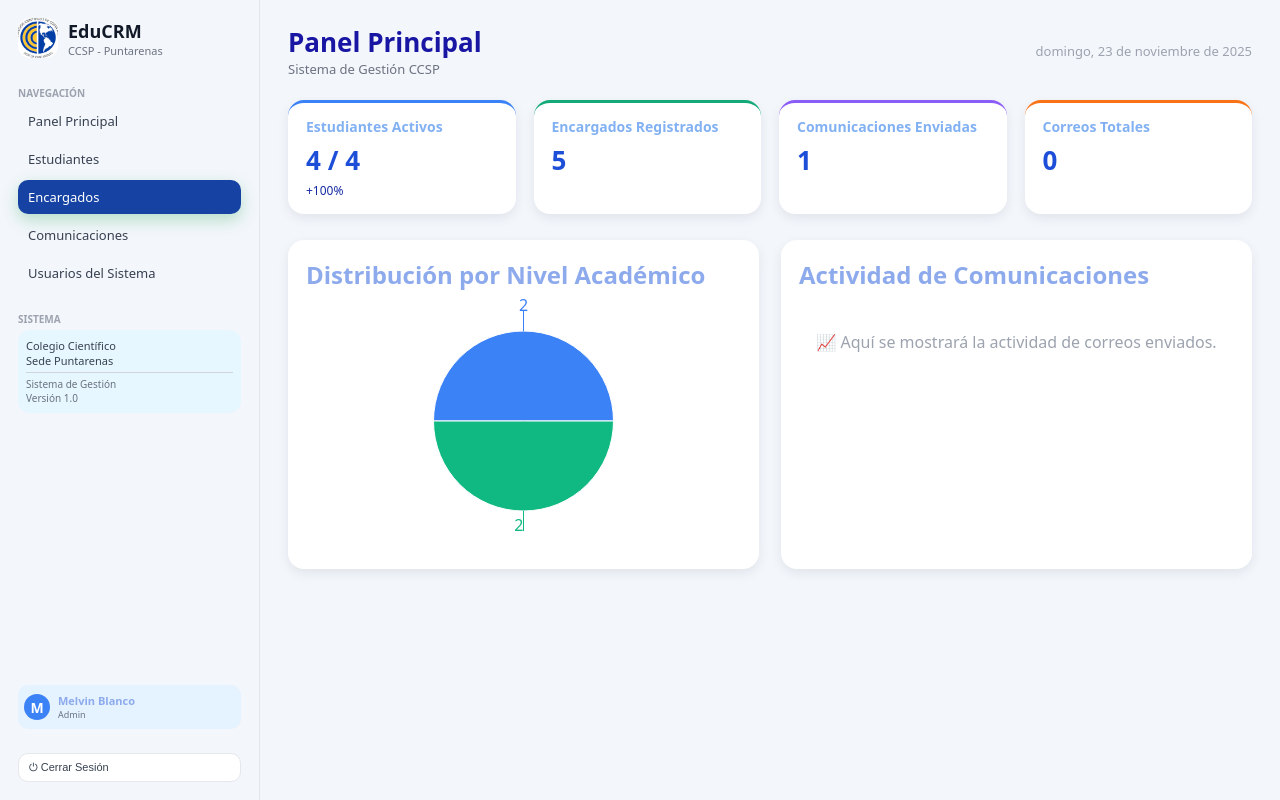
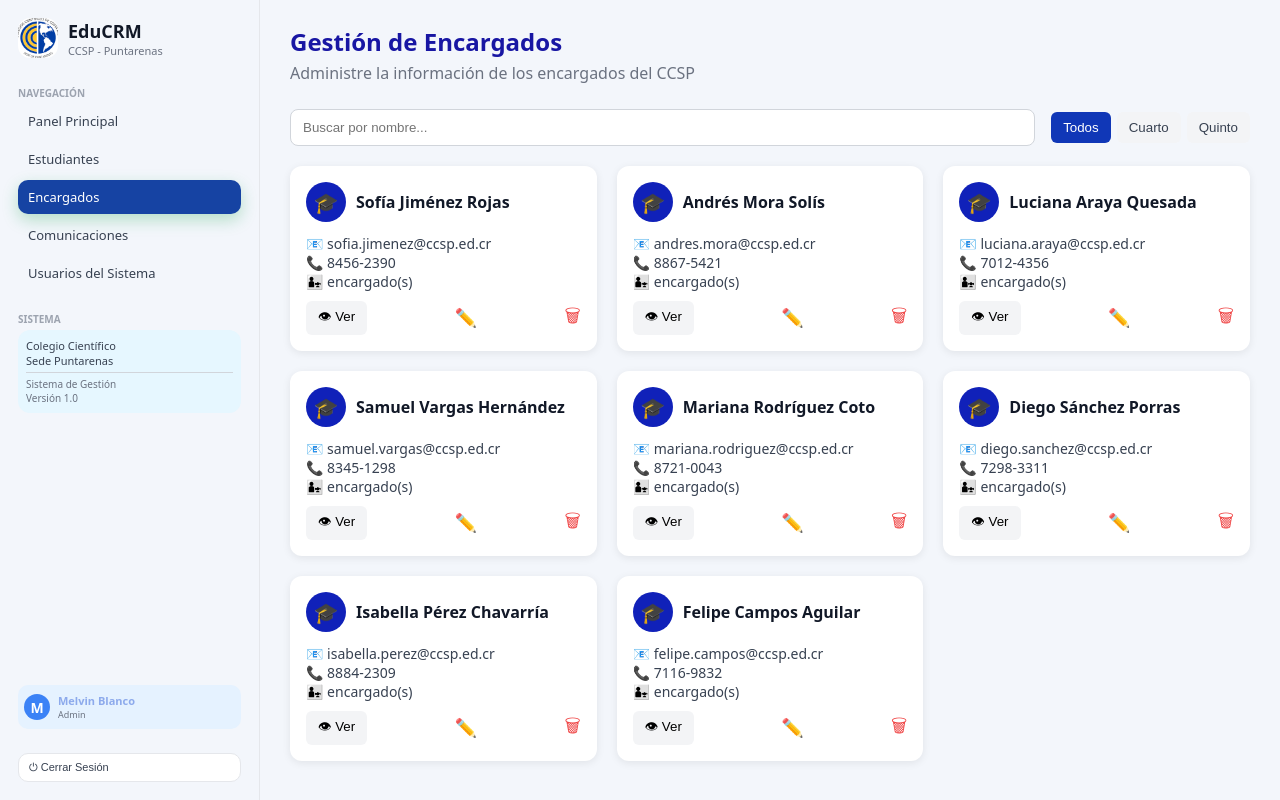
Before and after one commit to melvinpro1/educrm, a React (Create React App) app: page / in a window 1280 px wide. Both pictures are taken after a click on the item "Encargados". Built offline with nearby package versions, Linux system fonts and the light colour scheme.

Commit message:
Se agrego una parte de la vista de engarcado

```diff
--- a/src/App.js
+++ b/src/App.js
@@ -3,6 +3,7 @@ import Sidebar from "./componentes/siderbar/Siderbar.jsx";
 import Home from "./paginas/Home";
 import "./index.css"; // si aquí tienes estilos globales
 import VistaEstudiante from "./paginas/VistaEstudiante.jsx";
+import VistaEncargados from "./paginas/VistaEncargado.jsx";
 
 function App() {
   // Estado global simple para saber qué vista mostrar
@@ -15,6 +16,8 @@ function App() {
         return <Home />;
       case "estudiantes":
         return <VistaEstudiante/>;
+         case "encargados":
+        return <VistaEncargados/>;
       default:
         return <Home />; // por si acaso
     }
--- /dev/null
+++ b/src/paginas/VistaEncargado.jsx
@@ -0,0 +1,140 @@
+import React, { useState } from "react";
+import "../recursos/estilos/VistaEstudiante.css";
+
+// 🔹 Datos de ejemplo. Luego se reemplazan con datos reales del backend.
+const datosIniciales = [
+  {
+    nombre: "Sofía Jiménez Rojas",
+    correo: "sofia.jimenez@ccsp.ed.cr",
+    telefono: "8456-2390",
+  },
+  {
+    nombre: "Andrés Mora Solís",
+    correo: "andres.mora@ccsp.ed.cr",
+    telefono: "8867-5421",
+  },
+  {
+    nombre: "Luciana Araya Quesada",
+    correo: "luciana.araya@ccsp.ed.cr",
+    telefono: "7012-4356",
+  },
+  {
+    nombre: "Samuel Vargas Hernández",
+    correo: "samuel.vargas@ccsp.ed.cr",
+    telefono: "8345-1298",
+  },
+  {
+    nombre: "Mariana Rodríguez Coto",
+    correo: "mariana.rodriguez@ccsp.ed.cr",
+    telefono: "8721-0043",
+  },
+  {
+    nombre: "Diego Sánchez Porras",
+    correo: "diego.sanchez@ccsp.ed.cr",
+    telefono: "7298-3311",
+  },
+  {
+    nombre: "Isabella Pérez Chavarría",
+    correo: "isabella.perez@ccsp.ed.cr",
+    telefono: "8884-2309",
+  },
+  {
+    nombre: "Felipe Campos Aguilar",
+    correo: "felipe.campos@ccsp.ed.cr",
+    telefono: "7116-9832",
+  },
+];
+
+//se debe cambiar los datos de ejemplo por datos reales del backend
+//se debe cambiar la forma de filtrar ya que esto esta relacionado con los estudiantes y no con los encargados
+function Engarcados() {
+  const [busqueda, setBusqueda] = useState("");
+  const [filtroNivel, setFiltroNivel] = useState("Todos");
+  const [estudiantes, setEstudiantes] = useState(datosIniciales);
+
+  // 🔹 Filtra por nivel
+  const filtrarPorNivel = (lista) => {
+    if (filtroNivel === "Todos") return lista;
+    return lista.filter((e) => e.nivel === filtroNivel);
+  };
+
+  // 🔹 Filtra por nombre o cédula
+  const filtrarPorBusqueda = (lista) =>
+    lista.filter(
+      (e) =>
+        e.nombre.toLowerCase().includes(busqueda.toLowerCase())
+    );
+
+  const encargadosFiltrados = filtrarPorBusqueda(
+    filtrarPorNivel(estudiantes)
+  );
+
+
+  // 🔹 MODO LISTA (vista normal)
+  return (
+    <div className="estudiantes">
+      {/* Encabezado con botón */}
+      <div className="estudiantes-header">
+        <div>
+          <h1>Gestión de Encargados</h1>
+          <p>Administre la información de los encargados del CCSP</p>
+        </div>
+
+      </div>
+
+      {/* Buscador + filtros */}
+      <div className="estudiantes-filtros">
+        <input
+          type="text"
+          placeholder="Buscar por nombre..."
+          value={busqueda}
+          onChange={(e) => setBusqueda(e.target.value)}
+        />
+
+        <div className="filtro-niveles">
+          {["Todos", "Cuarto Nivel", "Quinto Nivel"].map((nivel) => (
+            <button
+              key={nivel}
+              className={filtroNivel === nivel ? "activo" : ""}
+              onClick={() => setFiltroNivel(nivel)}
+            >
+              {nivel === "Todos"
+                ? "Todos"
+                : nivel === "Cuarto Nivel"
+                ? "Cuarto"
+                : "Quinto"}
+            </button>
+          ))}
+        </div>
+      </div>
+
+      {/* Tarjetas de encargados, se recicla el ccs de estudiantes  */}
+      <div className="estudiantes-grid">
+        {encargadosFiltrados.map((e) => (
+          <div  className="tarjeta-estudiante">
+            <div className="tarjeta-header">
+              <div className="tarjeta-icono">🎓</div>
+              <div>
+                <h3>{e.nombre}</h3>
+              </div>
+            </div>
+
+            <div className="tarjeta-detalle">
+              <p>📧 {e.correo}</p>
+              <p>📞 {e.telefono}</p>
+              <p>👨‍👧 {e.encargados} encargado(s)</p>
+            </div>
+
+            <div className="tarjeta-acciones">
+              <button className="btn-ver">👁 Ver</button>
+              <button className="btn-editar">✏️</button>
+              <button className="btn-eliminar">🗑</button>
+            </div>
+          </div>
+        ))}
+      </div>
+    </div>
+  );
+}
+
+export default Engarcados;
--- a/src/paginas/VistaEstudiante.jsx
+++ b/src/paginas/VistaEstudiante.jsx
@@ -10,7 +10,7 @@ const datosIniciales = [
     cedula: "207891234",
     nivel: "Cuarto Nivel",
     estado: "activo",
-    correo: "carlos.mora@ccsp.ed.cr",
+    correoInstitucional: "carlos.mora@ccsp.ed.cr",
     telefono: "7654-3210",
     encargados: 0,
   },
@@ -20,7 +20,7 @@ const datosIniciales = [
     cedula: "109876543",
     nivel: "Quinto Nivel",
     estado: "activo",
-    correo: "jose.rojas@ccsp.ed.cr",
+    correoInstitucional: "jose.rojas@ccsp.ed.cr",
     telefono: "6543-2109",
     encargados: 0,
   },
@@ -30,7 +30,7 @@ const datosIniciales = [
     cedula: "118450623",
     nivel: "Cuarto Nivel",
     estado: "activo",
-    correo: "maria.gonzalez@ccsp.ed.cr",
+    correoInstitucional: "maria.gonzalez@ccsp.ed.cr",
     telefono: "8765-4321",
     encargados: 0,
   },
@@ -40,7 +40,7 @@ const datosIniciales = [
     cedula: "305678912",
     nivel: "Quinto Nivel",
     estado: "activo",
-    correo: "ana.vargas@ccsp.ed.cr",
+    correoInstitucional: "ana.vargas@ccsp.ed.cr",
     telefono: "8888-7777",
     encargados: 0,
   },
```
